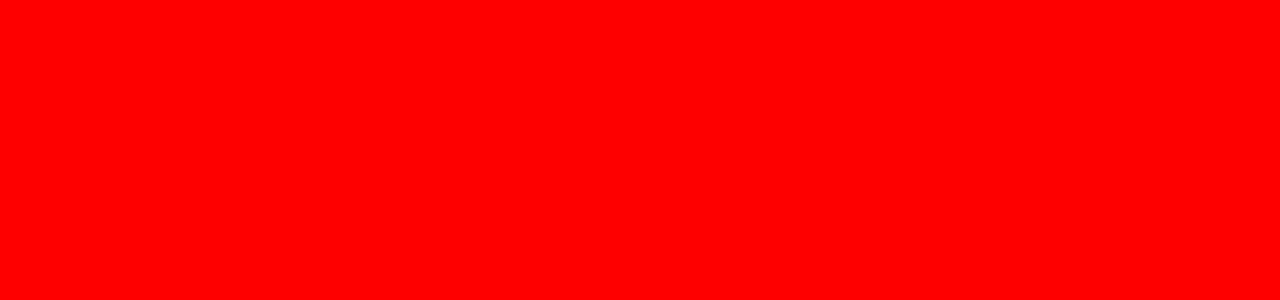
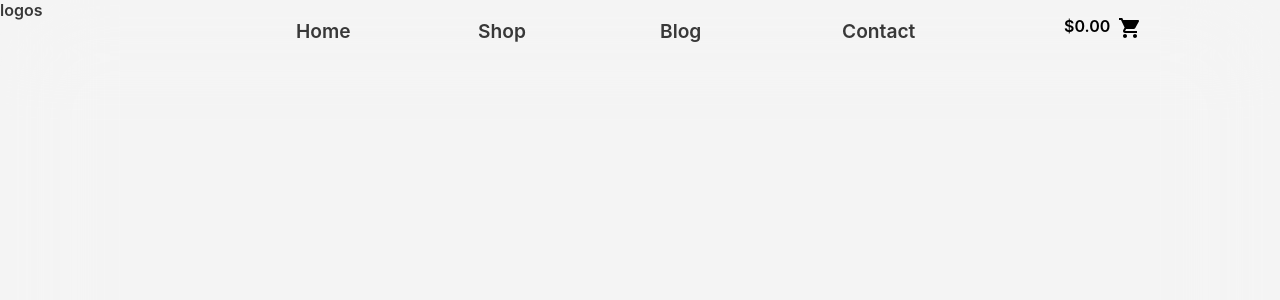
Before and after one commit to GOVISH-DAVIE/kitengela_spice, a React (Create React App) app: page / in a window 1280 px wide. Shown: the top 300 px of the page. Built offline with nearby package versions, Linux system fonts and the light colour scheme; the HTML template or start-up script is replaced by a standard one.

Commit message:
Navigation Done

```diff
--- a/package.json
+++ b/package.json
@@ -4,6 +4,7 @@
   "private": true,
   "dependencies": {
     "@material-ui/core": "^4.12.2",
+    "@material-ui/icons": "^4.11.2",
     "@testing-library/jest-dom": "^5.11.4",
     "@testing-library/react": "^11.1.0",
     "@testing-library/user-event": "^12.1.10",
--- a/src/App.tsx
+++ b/src/App.tsx
@@ -1,15 +1,37 @@
 import React,{useEffect, Suspense} from 'react';
 import logo from './logo.svg';
+import {AppBar ,Toolbar, IconButton,Typography, Button} from '@material-ui/core';
+import { Menu , ShoppingBasket, ShoppingCart} from '@material-ui/icons';
 import './css/main.css';
+import { useStyles } from './st';
 // import {add} from './components/math';
 
 function App() {
+  const classes = useStyles();
   useEffect(() => {
 
 
   }, [])
   return (
      <div className='main'>
+       <div className='navigation'>
+         <div className='logo '>logos</div>
+
+         <div className='navi '>
+           <ul>
+             <li>Home</li>
+             <li>Shop</li>
+             <li>Blog</li>
+             <li>Contact</li>
+           </ul>
+         </div>
+         <div className='cartIco '>
+           <ul>
+             <li>$0.00</li>
+             <li><ShoppingCart /></li>
+           </ul>
+         </div>
+      </div>
 
      </div>
   );
--- a/src/css/main.css
+++ b/src/css/main.css
@@ -1,6 +1,62 @@
-.main {
+body {
+  background-color: #f3f3f3;
+}
+
+body .main {
   height: 100vh;
   width: 100vw;
-  background-color: red;
+  background-color: rgba(255, 255, 255, 0.15);
+  -webkit-backdrop-filter: blur(50px);
+          backdrop-filter: blur(50px);
+  color: #383838;
+  font-weight: 600;
+}
+
+body .main .navigation {
+  height: 70px;
+  width: 100vw;
+  float: left;
+}
+
+body .main .navigation .logo {
+  float: left;
+  height: 70px;
+  width: 20vw;
+}
+
+body .main .navigation .navi {
+  float: left;
+  height: 70px;
+  width: 60vw;
+  font-size: larger;
+}
+
+body .main .navigation .navi ul {
+  text-decoration: none;
+}
+
+body .main .navigation .navi ul li {
+  list-style: none;
+  text-decoration: none;
+  float: left;
+  width: 25%;
+}
+
+body .main .navigation .cartIco {
+  float: left;
+  height: 70px;
+  width: 20vw;
+  color: black;
+}
+
+body .main .navigation .cartIco ul {
+  text-decoration: none;
+}
+
+body .main .navigation .cartIco ul li {
+  list-style: none;
+  text-decoration: none;
+  float: left;
+  width: 25%;
 }
 /*# sourceMappingURL=main.css.map */
--- a/src/css/main.scss
+++ b/src/css/main.scss
@@ -1,5 +1,61 @@
-.main{
-    height: 100vh;
-    width: 100vw;
-    background-color: red;
+$primaryFontColor : rgb(56, 56, 56);
+body{
+
+    background-color: rgb(243, 243, 243);
+    .main {
+        height: 100vh;
+        width: 100vw;
+        background-color: rgba(255, 255, 255, .15);
+        backdrop-filter: blur(50px);
+        color: $primaryFontColor;
+        font-weight: 600;
+
+
+        .navigation {
+            height: 70px;
+            width: 100vw;
+            float: left;
+
+            .logo {
+                float: left;
+                height: 70px;
+                width: 20vw;
+            }
+
+            .navi {
+                float: left;
+                height: 70px;
+                width: 60vw;
+                font-size: larger;
+
+                ul {
+                    text-decoration: none;
+
+                    li {
+                        list-style: none;
+                        text-decoration: none;
+                        float: left;
+                        width: 25%;
+                    }
+                }
+            }
+            .cartIco{
+                float: left;
+                height: 70px;
+                width: 20vw;
+                color: black;
+
+                ul {
+                    text-decoration: none;
+
+                    li {
+                        list-style: none;
+                        text-decoration: none;
+                        float: left;
+                        width: 25%;
+                    }
+                }
+            }
+        }
+    }
 }
--- /dev/null
+++ b/src/st.tsx
@@ -0,0 +1,15 @@
+import { makeStyles, Theme, createStyles } from "@material-ui/core";
+
+export const useStyles = makeStyles((theme: Theme) =>
+    createStyles({
+        root: {
+            flexGrow: 1,
+        },
+        menuButton: {
+            marginRight: theme.spacing(2),
+        },
+        title: {
+            flexGrow: 1,
+        },
+    }),
+);
```
Also changed, not shown: 2 other files (tests, documents, lock files or other folders).
